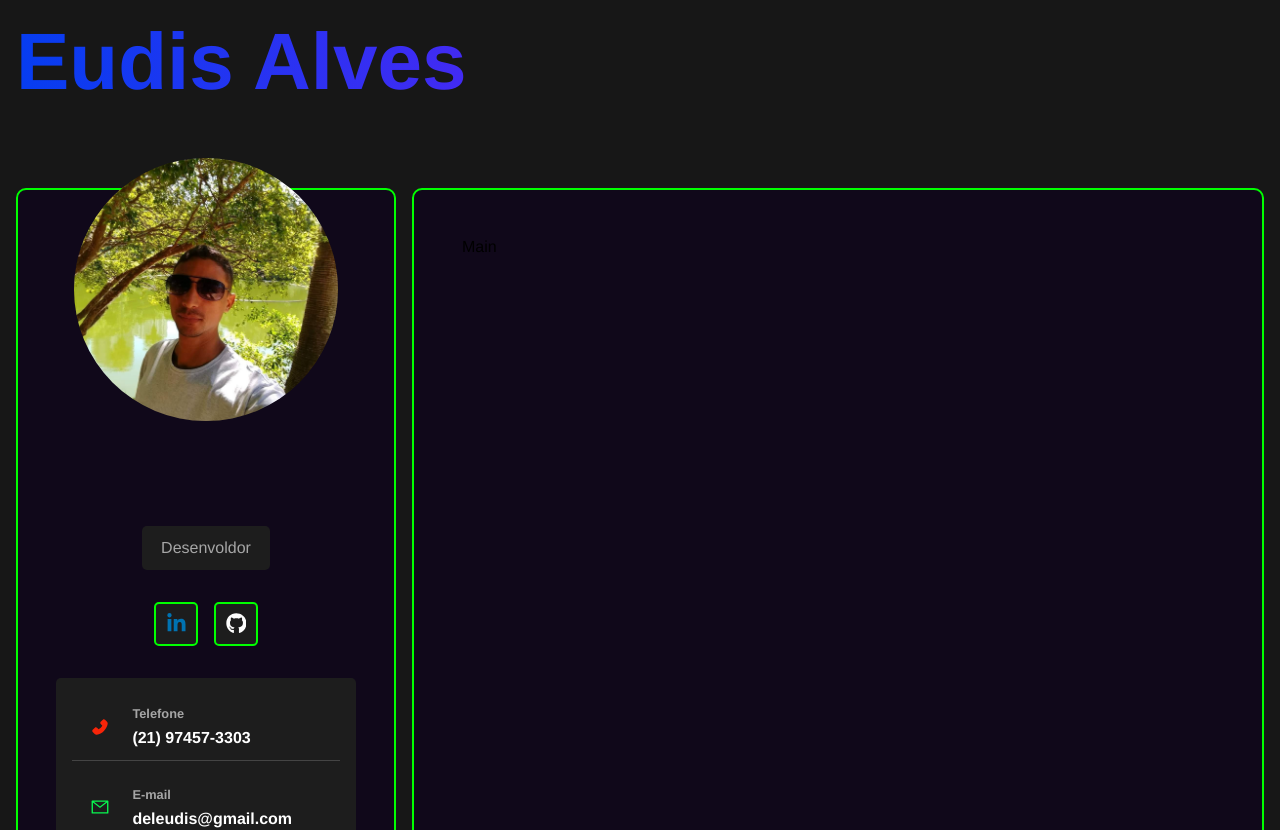
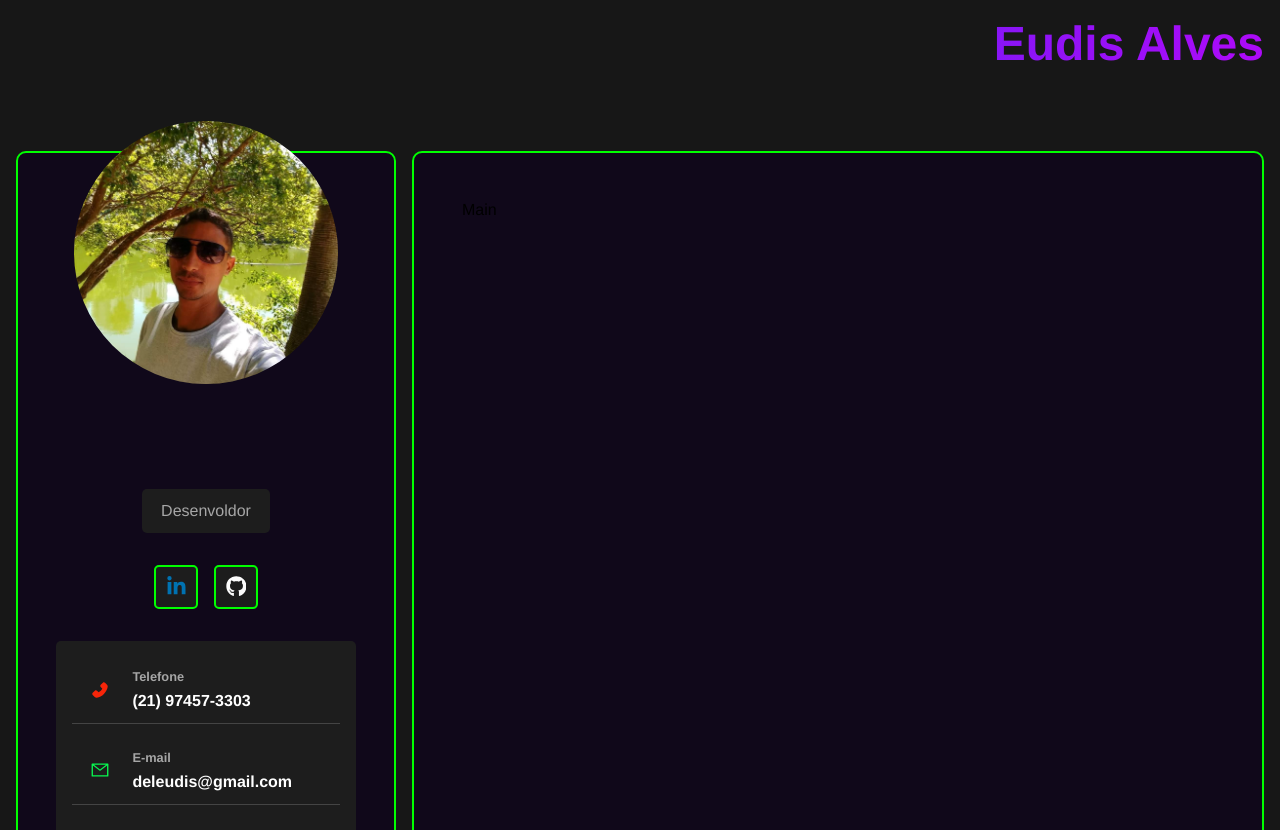
Before and after one commit to EudisAlves/site-curriculo, a React (Vite) app: page / in a window 1280 px wide. Shown: the top 830 px of the page. Built offline with nearby package versions, Linux system fonts and the light colour scheme.

Commit message:
refatorando titulo

```diff
--- a/src/styles/components/app.sass
+++ b/src/styles/components/app.sass
@@ -8,7 +8,8 @@
 
     h1
         width: 100%
-        font-size: 5rem
+        text-align: right
+        font-size: 3rem
         margin-bottom: 4rem
         background: variables.$gradient
         -webkit-background-clip: text
```
